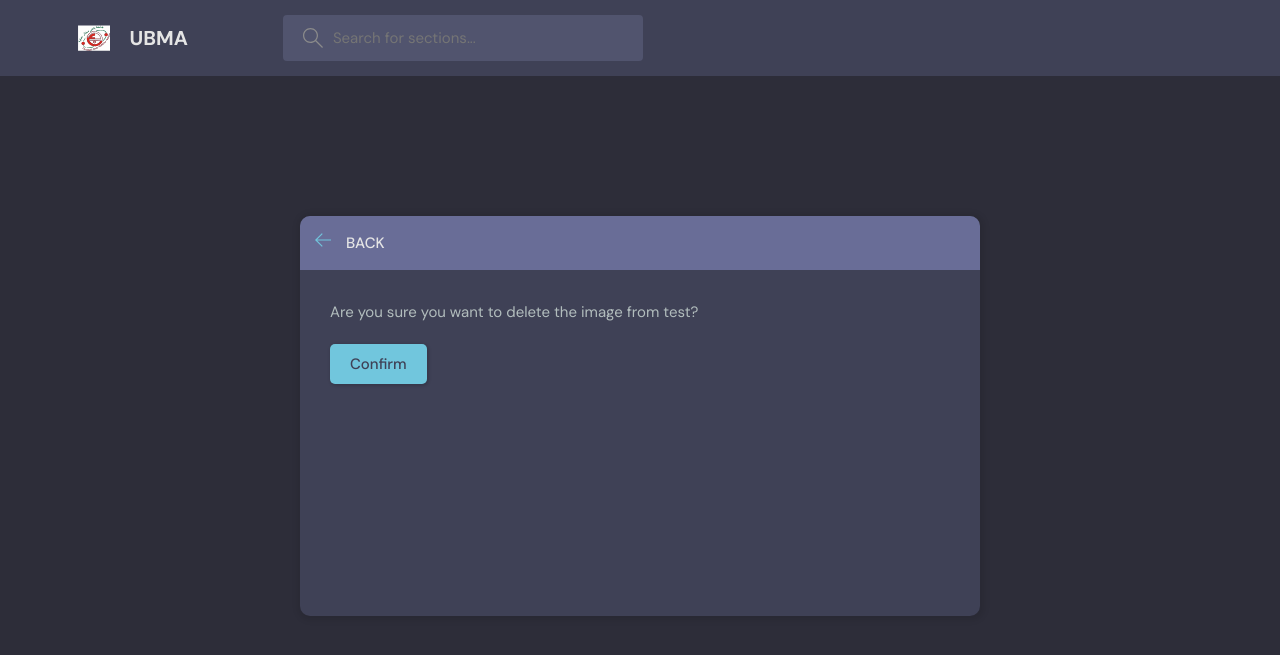
After one commit to elkacem/Bubble-sheet-qcm, a Django app: template base/templates/base/delete_image.html in a window 1280 px wide. The commit adds this page. Shown: the top 655 px of the page. Run offline with Django 4.2, Linux system fonts and the light colour scheme; the template is opened without the code that fills it: values that come from a table or form of the project are taken from there, others are empty; data comes from the database, SQL or seed files in the repository; parts of the project's set-up code (start-up, migrations or seed data) failed here and were passed over.

Commit message:
delete images one by one

```diff
--- /dev/null
+++ b/base/templates/base/delete_image.html
@@ -0,0 +1,44 @@
+{% extends 'main.html' %}
+
+{% block content %}
+<main class="delete-item layout">
+    <div class="container">
+        <div class="layout__box">
+            <div class="layout__boxHeader">
+                <div class="layout__boxTitle">
+                    <a href="{{request.META.HTTP_REFERER}}">
+                        <svg version="1.1" xmlns="http://www.w3.org/2000/svg" width="32" height="32"
+                             viewBox="0 0 32 32">
+                            <title>arrow-left</title>
+                            <path
+                                    d="M13.723 2.286l-13.723 13.714 13.719 13.714 1.616-1.611-10.96-10.96h27.625v-2.286h-27.625l10.965-10.965-1.616-1.607z">
+                            </path>
+                        </svg>
+                    </a>
+                    <h3>Back</h3>
+                </div>
+            </div>
+            <div class="layout__body">
+                <form class="form" action="" method="post">
+                    {% csrf_token %}
+
+                    <div class="form__group">
+                        <p>Are you sure you want to delete the image from {{ section.name }}?</p>
+                    </div>
+                    <div class="form__group">
+                        {% if section.image %}
+                        <img src="{{ section.image.url }}" alt="{{ section.name }} Image">
+                        {% endif %}
+                    </div>
+
+                    <div class="for__group">
+                        <input class="btn btn--main" type="submit" value="Confirm"/>
+                    </div>
+
+                </form>
+            </div>
+        </div>
+    </div>
+</main>
+<script src="script.js"></script>
+{% endblock %}
--- a/base/urls.py
+++ b/base/urls.py
@@ -2,6 +2,8 @@ from django.urls import path
 from . import views
 from django.conf import settings
 from django.conf.urls.static import static
+
+from .views import ImageDeleteView
 
 urlpatterns = [
 
@@ -12,5 +14,6 @@ urlpatterns = [
                   path('process/<str:pk>/', views.process, name="process"),
                   path('download-excel/', views.download_excel, name='download_excel'),
                   path('delete-section/<str:pk>/', views.deleteSection, name="delete-section"),
+                  path('section/<str:pk>/delete-image/<int:image_id>/', ImageDeleteView.as_view(), name='delete-image'),
 
               ] + static(settings.MEDIA_URL, document_root=settings.MEDIA_ROOT)
```
Also changed, not shown: base/templates/base/section_detail.html (+12 -1 lines), base/views.py (+28 -0 lines).
